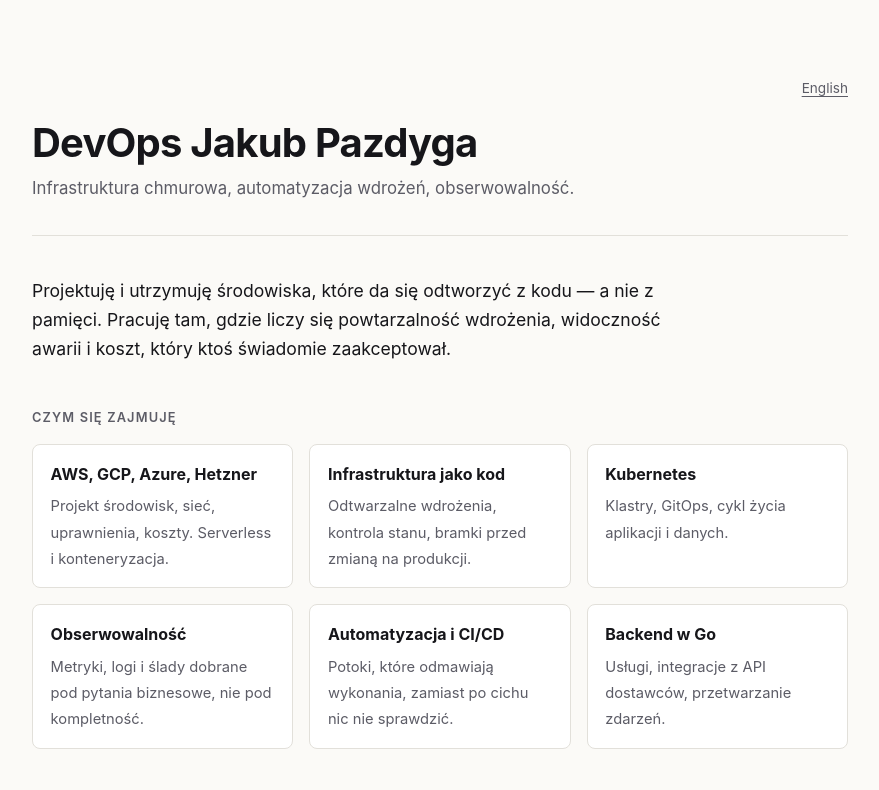
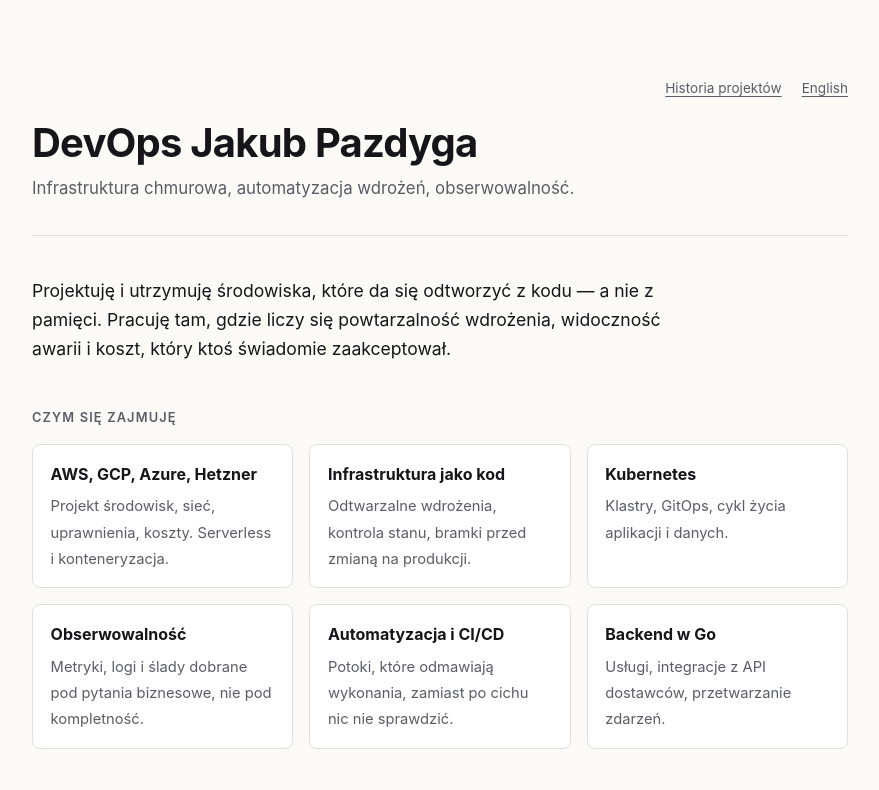
Before and after one commit to jpazdyga/pazdyga.pl, a plain HTML site: page pl/index.html in a window 1280 px wide. Shown: the top 790 px of the page, without its empty margins (200-1079 px from the left). Drawn offline with Linux system fonts and the light colour scheme.

Commit message:
dodaj link do historii projektów w menu

```diff
--- a/pl/index.html
+++ b/pl/index.html
@@ -29,7 +29,7 @@
     -webkit-font-smoothing:antialiased;
   }
   .strona{max-width:56rem;margin:0 auto;padding:clamp(2rem,6vw,5rem) clamp(1.25rem,5vw,2.5rem)}
-  .jezyk{display:flex;justify-content:flex-end;margin-bottom:1.25rem;font-size:.85rem}
+  .jezyk{display:flex;justify-content:flex-end;gap:1.25rem;margin-bottom:1.25rem;font-size:.85rem}
   .jezyk a{color:var(--cichy)}
   header{border-bottom:1px solid var(--linia);padding-bottom:2rem;margin-bottom:2.5rem}
   h1{font-size:clamp(1.75rem,4.5vw,2.5rem);line-height:1.2;margin:0 0 .5rem;letter-spacing:-.02em}
@@ -68,7 +68,7 @@
 <body>
 <main class="strona">
 
-  <nav class="jezyk"><a href="/" hreflang="en">English</a></nav>
+  <nav class="jezyk"><a href="#historia">Historia projektów</a><a href="/" hreflang="en">English</a></nav>
 
   <header>
     <h1>DevOps Jakub Pazdyga</h1>
@@ -126,7 +126,7 @@
     <a class="stack" href="/pl/tech/groundhold.html">Użyte technologie →</a>
   </div>
 
-  <h2>Historia projektów</h2>
+  <h2 id="historia">Historia projektów</h2>
   <p style="color:var(--cichy);font-size:.88rem;margin-top:-.5rem">Każdy projekt od 2000 roku, najpierw narzędzia.</p>
   <ul class="historia">
     <li class="hist-item">
```
Also changed, not shown: index.html (+3 -3 lines).
